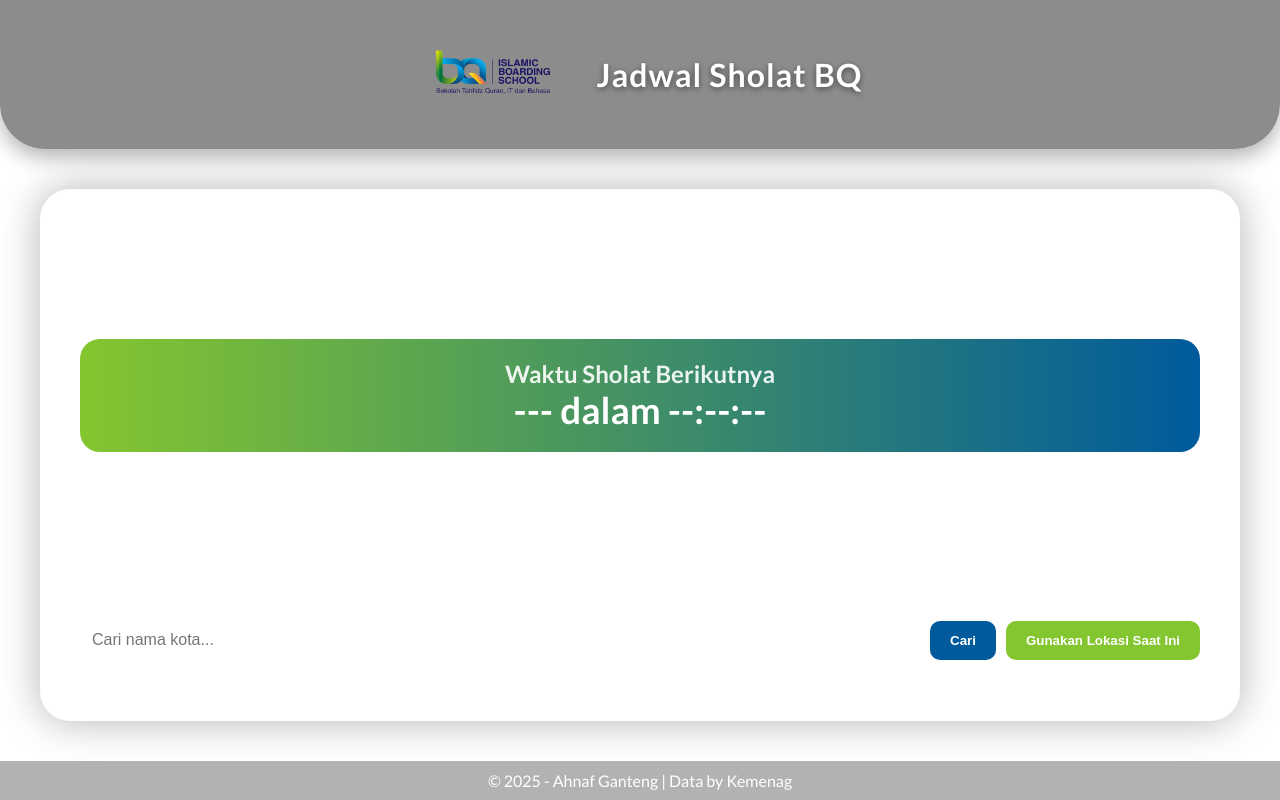
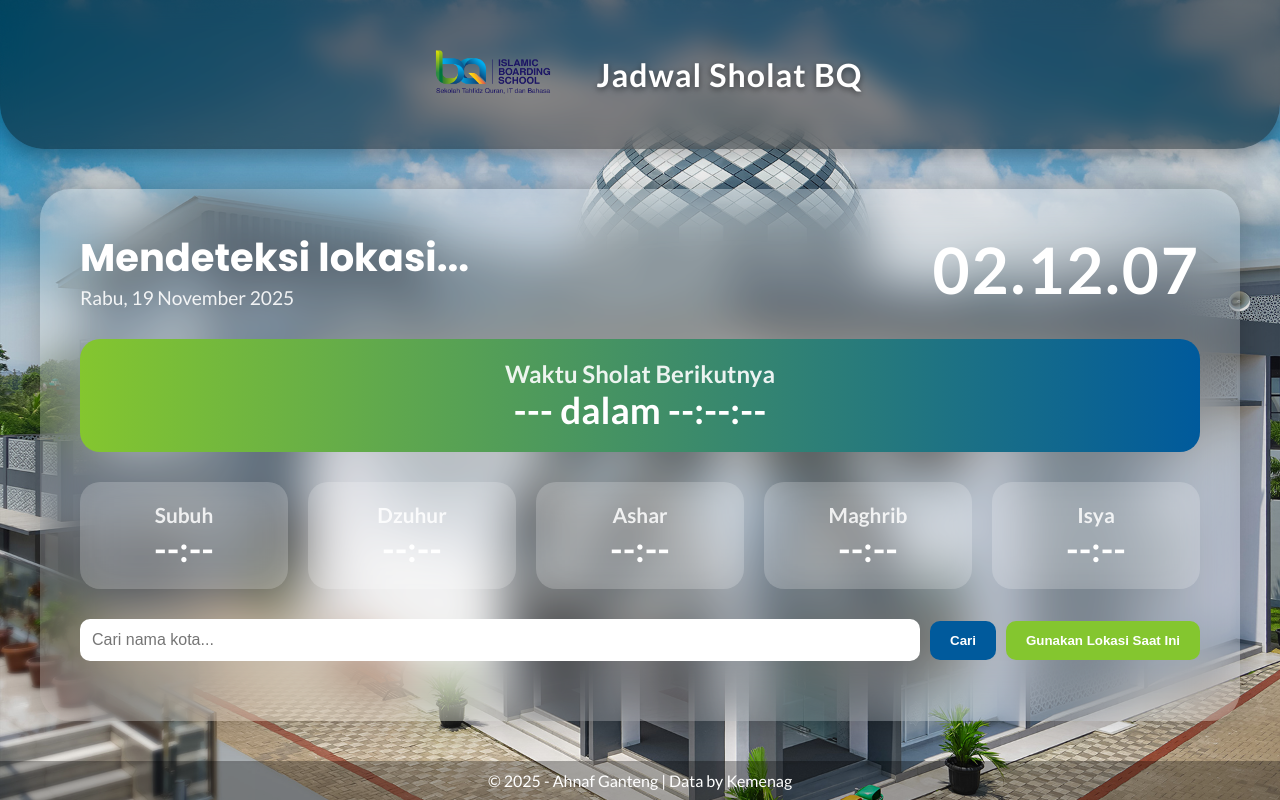
Before and after one commit to AbdurrachmanAhnaf/jadwalsholat9b, a plain HTML site: page index.html in a window 1280 px wide. Drawn offline with Linux system fonts and the light colour scheme; the site is published under a folder, as on GitHub Pages, so addresses that start at the root find nothing; files whose address does not match are found by name.

Commit message:
first commit

```diff
--- a/css/style.css
+++ b/css/style.css
@@ -11,7 +11,7 @@
 
 body {
   font-family: var(--font-body);
-  background-image: url('/images/masjid\ buluk\'.jpg');
+  background-image: url('images/masjid\ buluk\'.jpg');
   background-size: cover;
   background-position: center;
   background-attachment: fixed;
```
